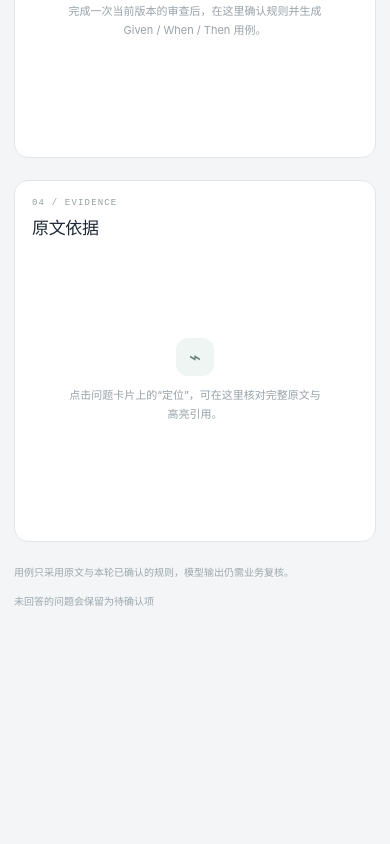
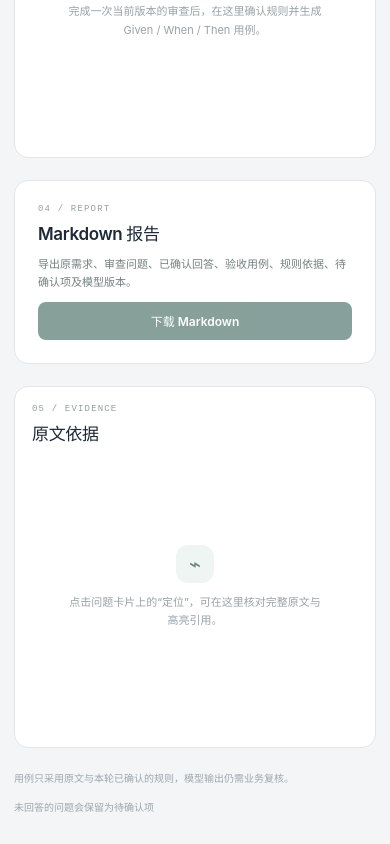
Before and after one commit to QiKaiFang/SpecLitmus, a Vue app in the folder frontend/: page / in a window 390 px wide. Shown: the part 1272-2116 px from the top of the page. Before the commit the page ends 1910 px from the top, so only its background shows below. Built offline with nearby package versions, Linux system fonts and the light colour scheme.

Commit message:
feat(report): 接入报告下载与版本保护

```diff
--- a/frontend/src/App.vue
+++ b/frontend/src/App.vue
@@ -4,6 +4,7 @@ import { createApiClient } from './api/createApiClient'
 import { ReviewApiError } from './api/apiClient'
 import { reviewR1 } from './data/reviewR1'
 import { clearDraft as clearStoredDraft, loadDraft, saveDraft } from './draftStore'
+import { buildMarkdownReport, downloadMarkdown, reportFilename } from './reportExporter'
 
 const { client, fixtureMode, fixtureScenario } = createApiClient()
 const MAX_REQUIREMENT_LENGTH = 2000
@@ -36,6 +37,7 @@ const sessionExpired = ref(false)
 const restoredAnswerDrafts = ref(initialDraft.answerDrafts)
 const draftWasRestored = ref(Boolean(initialDraft.requirementText || initialDraft.answerDrafts.length))
 const draftStorageError = ref('')
+const exportMessage = ref('')
 
 const characterCount = computed(() => requirementText.value.length)
 const isBlankRequirement = computed(() => !requirementText.value.trim())
@@ -67,6 +69,7 @@ const hasCurrentAcceptance = computed(() =>
   && generatedRequirement.value === requirementText.value
   && generatedAnswerSignature.value === currentAnswerSignature.value,
 )
+const canExport = computed(() => hasCurrentAcceptance.value && !isBusy.value)
 const pendingQuestions = computed(() => {
   const pendingIds = new Set(acceptanceResult.value?.pendingQuestionIds || [])
   return questions.value.filter((question) => pendingIds.has(question.questionId))
@@ -140,6 +143,7 @@ function clearDraft() {
   restoredAnswerDrafts.value = []
   draftWasRestored.value = false
   draftStorageError.value = cleared ? '' : '浏览器未能清除持久化草稿，请检查存储权限。'
+  exportMessage.value = ''
   sessionExpired.value = false
   clearReviewError()
   acceptanceError.value = ''
@@ -150,6 +154,7 @@ function loadExample() {
   requirementText.value = reviewR1
   clearReviewError()
   acceptanceError.value = ''
+  exportMessage.value = ''
   persistDraft()
 }
 
@@ -173,6 +178,7 @@ async function submitReview() {
   generatedRequirement.value = ''
   generatedAnswerSignature.value = ''
   sessionExpired.value = false
+  exportMessage.value = ''
 
   try {
     const result = await client.review(submittedText)
@@ -220,15 +226,39 @@ async function submitAcceptance() {
 function onRequirementInput() {
   clearReviewError()
   acceptanceError.value = ''
+  exportMessage.value = ''
   draftWasRestored.value = false
   persistDraft()
 }
 
 function onAnswerInput() {
   acceptanceError.value = ''
+  exportMessage.value = ''
   restoredAnswerDrafts.value = []
   draftWasRestored.value = false
   persistDraft()
+}
+
+function exportReport() {
+  if (!canExport.value) {
+    exportMessage.value = '当前验收结果已过期，请重新审查或生成后再导出。'
+    return
+  }
+  const now = new Date()
+  const generatedAt = new Intl.DateTimeFormat('zh-CN', {
+    dateStyle: 'long',
+    timeStyle: 'medium',
+  }).format(now)
+  const markdown = buildMarkdownReport({
+    generatedAt,
+    requirementText: requirementText.value,
+    questions: questions.value,
+    answers: answers.value,
+    acceptanceResult: acceptanceResult.value,
+    reviewMetadata: metadata.value,
+  })
+  downloadMarkdown(markdown, reportFilename(now))
+  exportMessage.value = `已下载 ${reportFilename(now)}`
 }
 
 function typeLabel(type) {
@@ -319,7 +349,7 @@ function selectQuestion(question) {
         <div v-if="isReviewStale" class="review-stale" role="status">
           {{ sessionExpired ? '审查会话已失效，请重新审查；当前文本仍保留。' : '原文已修改，旧审查已过期，请重新审查。' }}
         </div>
-        <p v-if="draftWasRestored" class="draft-notice" role="status">已从此浏览器恢复草稿。为避免混用旧会话，请重新审查后再生成。</p>
+        <p v-if="draftWasRestored" class="draft-notice" role="status">已从此浏览器恢复草稿。为避免混用旧会话，请重新审查后再生成或导出。</p>
         <p v-if="draftStorageError" class="error-message draft-error" role="alert">{{ draftStorageError }}</p>
         <div v-if="restoredAnswerDrafts.length" class="restored-answers">
           <p class="output-label">未绑定的回答草稿</p>
@@ -442,9 +472,20 @@ function selectQuestion(question) {
         </div>
       </section>
 
+      <section class="panel report-panel" aria-labelledby="report-heading">
+        <div class="panel-heading">
+          <div><p class="section-index">04 / REPORT</p><h2 id="report-heading">Markdown 报告</h2></div>
+          <span v-if="hasCurrentAcceptance" class="result-count">当前版本</span>
+        </div>
+        <p class="report-description">导出原需求、审查问题、已确认回答、验收用例、规则依据、待确认项及模型版本。</p>
+        <div v-if="acceptanceResult && !hasCurrentAcceptance" class="acceptance-stale" role="status">需求或回答已变化，旧报告不可导出；请为当前版本重新生成验收清单。</div>
+        <button class="primary-button export-button" type="button" :disabled="!canExport" @click="exportReport">下载 Markdown</button>
+        <p v-if="exportMessage" class="export-message" role="status">{{ exportMessage }}</p>
+      </section>
+
       <section class="panel source-panel" aria-labelledby="source-heading">
         <div class="panel-heading">
-          <div><p class="section-index">04 / EVIDENCE</p><h2 id="source-heading">原文依据</h2></div>
+          <div><p class="section-index">05 / EVIDENCE</p><h2 id="source-heading">原文依据</h2></div>
           <span v-if="selectedQuestion" class="source-selection">{{ selectedQuestion.paragraphId }}</span>
         </div>
         <div v-if="hasReviewResult && sourceParagraphs.length" class="source-list">
--- a/frontend/src/style.css
+++ b/frontend/src/style.css
@@ -148,6 +148,12 @@ blockquote { display: flex; align-items: baseline; gap: 9px; margin: 13px 0 15px
 .pending-list li { display: flex; gap: 7px; color: #756654; font-size: 10px; line-height: 1.55; }
 .pending-list li span { flex: 0 0 auto; color: #a17b44; font-family: 'DM Mono', monospace; font-size: 9px; }
 .all-confirmed { margin-top: 13px; padding-top: 12px; border-top: 1px solid #edf0ef; color: #55766c; font-size: 10px; line-height: 1.6; }
+.report-panel { grid-column: 1 / -1; display: grid; grid-template-columns: 1fr auto; align-items: center; gap: 10px 22px; padding: 23px; }
+.report-panel .panel-heading { grid-column: 1 / -1; }
+.report-description { margin: 0; color: #74817f; font-size: 11px; line-height: 1.7; }
+.report-panel .acceptance-stale { grid-column: 1 / -1; margin-top: 0; }
+.export-button { grid-column: 2; grid-row: 2; min-width: 150px; }
+.export-message { grid-column: 1 / -1; margin: 0; color: #55766c; font-size: 10px; }
 
 .spinner, .large-spinner { display: inline-block; border: 2px solid rgb(255 255 255 / 35%); border-top-color: #fff; border-radius: 50%; animation: spin .7s linear infinite; }
 .spinner { width: 13px; height: 13px; }
@@ -167,6 +173,8 @@ blockquote { display: flex; align-items: baseline; gap: 9px; margin: 13px 0 15px
   .acceptance-panel, .source-panel { grid-column: auto; }
   .intro { padding: 36px 0 25px; }
   .results { min-height: 320px; }
+  .report-panel { grid-template-columns: 1fr; }
+  .export-button { grid-column: 1; grid-row: auto; width: 100%; }
 }
 
 @media (max-width: 480px) {
```
Also changed, not shown: frontend/public/test-fixtures/report-special.json (added, +47 -0 lines).
